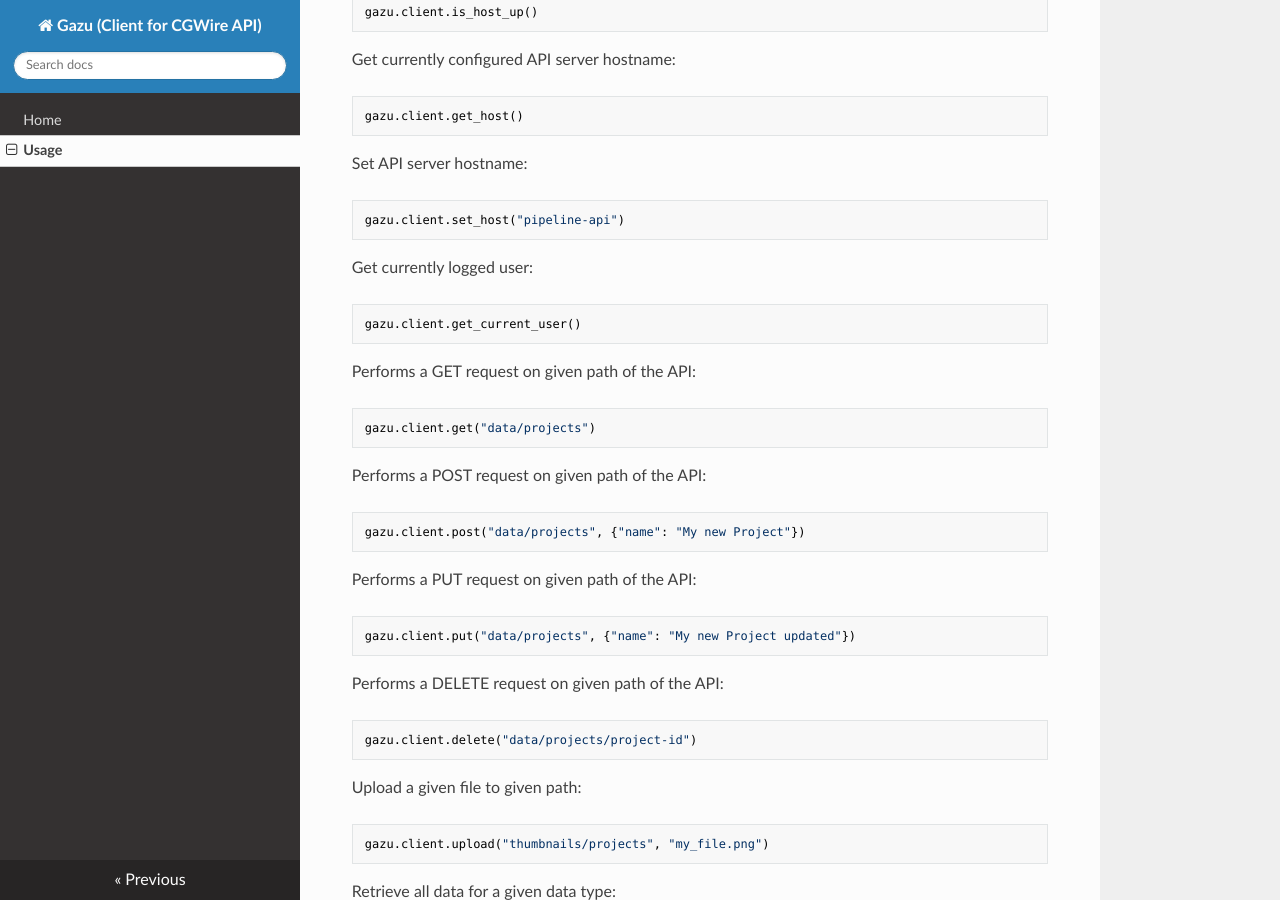
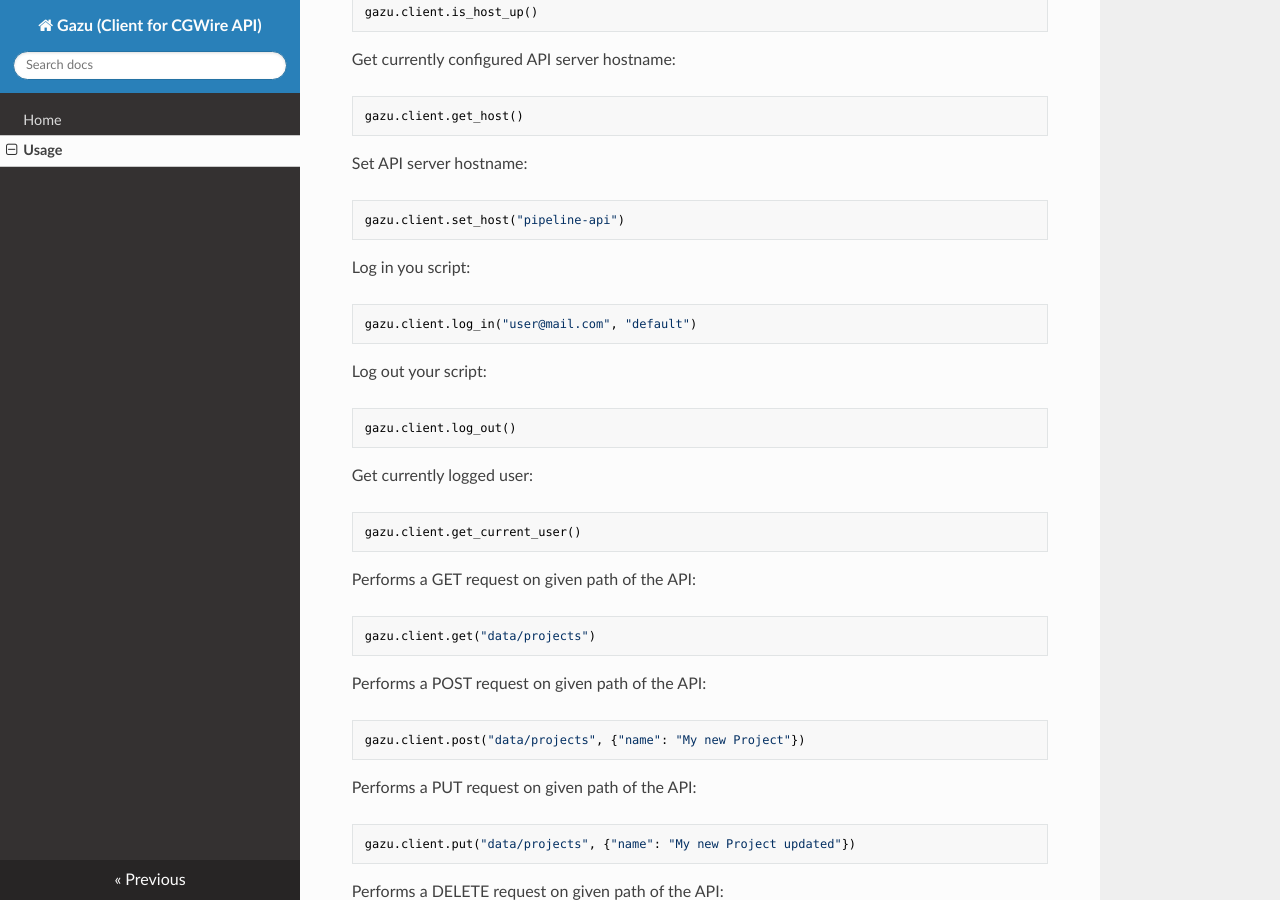
Before and after one commit to cgwire/gazu, an MkDocs documentation site: the page built from docs/usage.md, in a window 1280 px wide and 900 px high, scrolled down 7006 px. Built offline with MkDocs 1.6.1, drawn with Linux system fonts in a browser that asks for light colours; nearby versions of some CDN libraries.

Commit message:
Add log in information

````diff
--- a/docs/usage.md
+++ b/docs/usage.md
@@ -410,6 +410,18 @@
 gazu.client.set_host("pipeline-api")
 ```
 
+Log in you script:
+
+```python
+gazu.client.log_in("user@mail.com", "default")
+```
+
+Log out your script:
+
+```python
+gazu.client.log_out()
+```
+
 Get currently logged user:
 
 ```python
````
Also changed, not shown: docs/index.md (+5 -0 lines).
